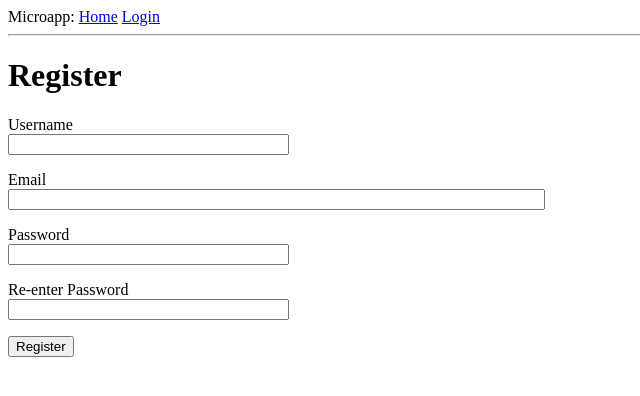
After one commit to kuohan95/FinalYearProject, a Flask app: page /register in a window 1280 px wide. The commit adds this page. Shown: the top 396 px of the page, without its empty margins (0-640 px from the left). Run offline with Flask 2, Linux system fonts and the light colour scheme.

Commit message:
Added registration template, linkage and view funtion

```diff
--- a/webApp/app/forms.py
+++ b/webApp/app/forms.py
@@ -12,8 +12,8 @@ class LoginForm(FlaskForm):
 
 
 class RegistrationForm(FlaskForm):
-    username = StringField('Username', valiators=[DataRequired()])
-    email = StringField('Email', valiators=[DataRequired()])
+    username = StringField('Username', validators=[DataRequired()])
+    email = StringField('Email', validators=[DataRequired()])
     password = PasswordField('Password', validators=[DataRequired()])
     password2 = PasswordField(
         'Re-enter Password', validators=[DataRequired(), EqualTo('password')])
--- a/webApp/app/routes.py
+++ b/webApp/app/routes.py
@@ -1,6 +1,6 @@
 from flask import render_template, flash, redirect, url_for, request
-from app import app
-from app.forms import LoginForm
+from app import app, db
+from app.forms import LoginForm, RegistrationForm
 from flask_login import current_user, login_user, logout_user, login_required
 from app.models import User
 from werkzeug.urls import url_parse
@@ -46,3 +46,18 @@ def login():
 def logout():
     logout_user()
     return redirect(url_for('index'))
+
+
+@app.route('/register', methods=['GET', 'POST'])
+def register():
+    if current_user.is_authenticated:
+        return redirect(url_for('index'))
+    form = RegistrationForm()
+    if form.validate_on_submit():
+        user = User(username=form.username.data, email=form.email.data)
+        user.set_password(form.password.data)
+        db.session.add(user)
+        db.session.commit()
+        flash('Congratulations, you are now a registered user!')
+        return redirect(url_for('login'))
+    return render_template('register.html', title='Register', form=form)
--- a/webApp/app/templates/index.html
+++ b/webApp/app/templates/index.html
@@ -1,6 +1,7 @@
 {% extends "base.html" %} {% block content %}
 <h1>Hi, {{ current_user.username }}!</h1>
 {% for post in posts %}
+
 <div>
     <p>{{ post.author.username }} says:
         <b>{{ post.body }}</b>
--- a/webApp/app/templates/login.html
+++ b/webApp/app/templates/login.html
@@ -1,5 +1,8 @@
 {% extends "base.html" %} {% block content %}
 <h1>Sign In</h1>
+<p>New User?
+    <a href="{{ url_for('register') }}">Click here to register!</a>
+</p>
 <form action="" method="post">
     {{ form.hidden_tag() }}
     <p>
--- /dev/null
+++ b/webApp/app/templates/register.html
@@ -0,0 +1,35 @@
+{% extends "base.html" %} {% block content %}
+<h1>Register</h1>
+<form action="" method="POST">
+    {{ form.hidden_tag() }}
+    <p>
+        {{ form.username.label }}
+        <br> {{ form.username(size=32) }}
+        <br> {% for error in form.username.errors %}
+        <span style="color: red;">[{{ error }}]</span>
+        {% endfor %}
+    </p>
+    <p>
+        {{ form.email.label }}
+        <br> {{ form.email(size=64) }}
+        <br> {% for error in form.email.errors %}
+        <span style="color: red;">[{{ error }}]</span>
+        {% endfor %}
+    </p>
+    <p>
+        {{ form.password.label }}
+        <br> {{ form.password(size=32) }}
+        <br> {% for error in form.password.errors %}
+        <span style="color: red;">[{{ error }}]</span>
+        {% endfor %}
+    </p>
+    <p>
+        {{ form.password2.label }}
+        <br> {{ form.password2(size=32) }}
+        <br> {% for error in form.password2.errors %}
+        <span style="color: red;">[{{ error }}]</span>
+        {% endfor %}
+    </p>
+    <p>{{ form.submit() }}</p>
+</form>
+{% endblock %}
```
Also changed, not shown: webApp/app.db.
